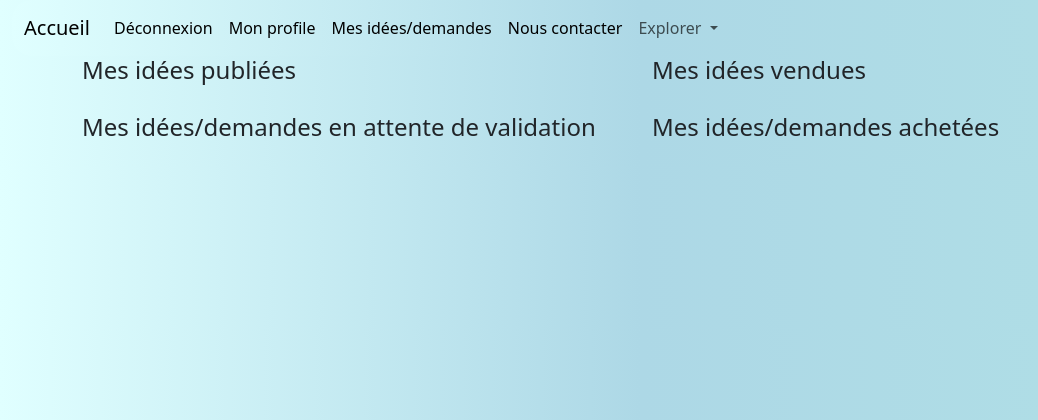
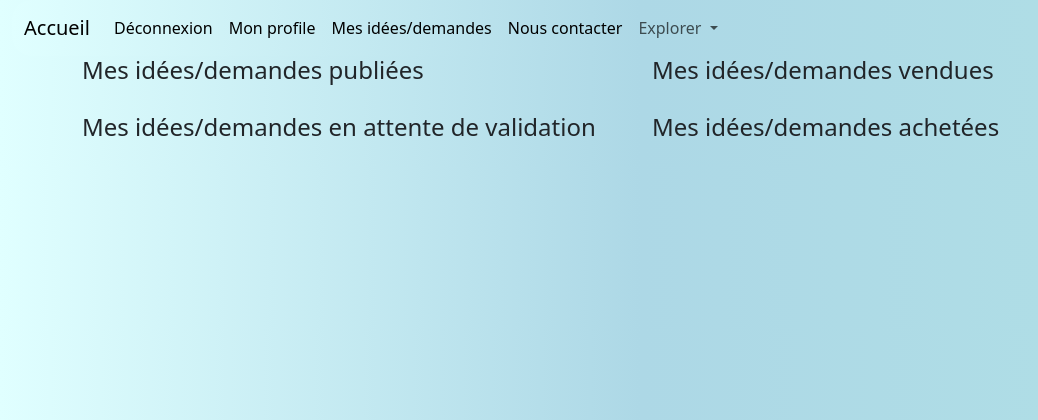
Before and after one commit to gabigab117/remy, a Django app: page /ideas/my-ideas in a window 1280 px wide. Shown: the top 420 px of the page, without its empty margins (0-1038 px from the left). Run offline with Django 4.2, Linux system fonts and the light colour scheme; the visitor is signed in with stand-in values (Sample User, id 1); data that the repository does not hold is empty.

Commit message:
paid_ideas

```diff
--- a/src/accounts/models.py
+++ b/src/accounts/models.py
@@ -33,7 +33,7 @@ class Thinker(AbstractUser):
     email = models.EmailField(unique=True)
     company = models.CharField(max_length=500, blank=True, verbose_name="Entreprise")
     country = models.CharField(max_length=100, choices=countryphonelist.COUNTRY, verbose_name="Pays")
-    stripe_id = models.CharField(max_length=500)
+    stripe_id = models.CharField(max_length=500, blank=True)
 
     USERNAME_FIELD = "email"
     REQUIRED_FIELDS = ["username", "phone", 'first_name', 'last_name', 'country']
--- a/src/ideas/templates/ideas/my-ideas.html
+++ b/src/ideas/templates/ideas/my-ideas.html
@@ -11,7 +11,7 @@
 <div class="container" style="margin-bottom: 15px;">
 	<div class="row">
 		<div class="col-6">
-			<h4>Mes idées publiées</h4>
+			<h4>Mes idées/demandes publiées</h4>
 			{% for idea in ideas_published %}
 			<div class="card">
 				<div class="card-header">
@@ -31,7 +31,7 @@
 		</div>
 
 				<div class="col-6">
-			<h4>Mes idées vendues</h4>
+			<h4>Mes idées/demandes vendues</h4>
 			{% for idea in ideas_sold %}
 			<div class="card">
 				<div class="card-header">
--- a/src/ideas/views.py
+++ b/src/ideas/views.py
@@ -47,6 +47,15 @@ def index(request):
 def idea_detail_view(request, slug):
     user = request.user
     idea = get_object_or_404(Idea, slug=slug)
+    if idea.paid:
+        # Si l'idée est payée
+        if user != idea.thinker and user != idea.buyer:
+            # Si l'utilisateur est différent de l'auteur ou si l'utilisateur est différent de l'acheteur
+            # Si je suis auteur : False and True = False
+            # Si je suis acheteur : True and False = False
+            # Si je ne suis ni l'un ni l'autre : True and True = True
+            return HttpResponse(status=410)
+
     comments = Comment.objects.filter(idea=idea).order_by('date')
 
     if request.method == "POST":
@@ -270,6 +279,7 @@ def contact_view_ok(request):
 
 
 # Vues pour les idées/demandes achetées et pour mes idées postées
+@login_required()
 def my_ideas(request):
     # Afficher les idées/demandes de l'utilisateur connecté
     user = request.user
```
Also changed, not shown: README.md, src/accounts/migrations/0012_alter_thinker_stripe_id.py (added).
